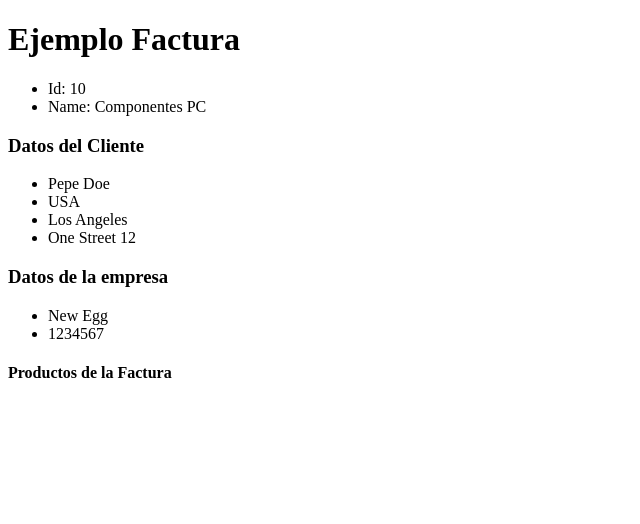
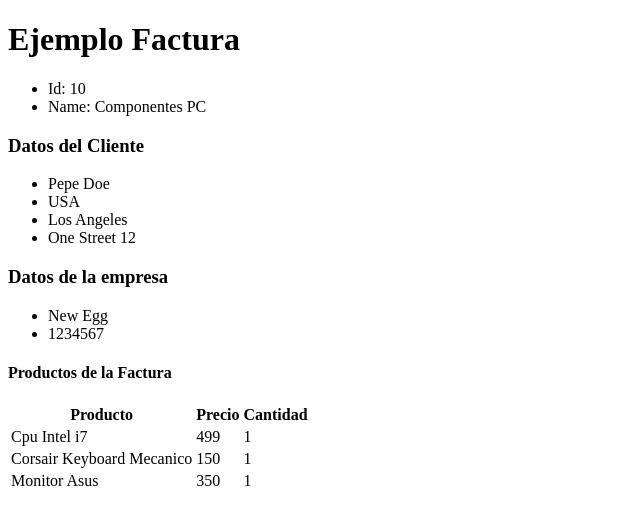
Before and after one commit to Memobig/03-InvoiceApp, a React (Vite) app: page / in a window 1280 px wide. Shown: the top 524 px of the page, without its empty margins (0-640 px from the left). Built offline with nearby package versions, Linux system fonts and the light colour scheme.

Commit message:
first commit

```diff
--- a/src/InvoiceApp.jsx
+++ b/src/InvoiceApp.jsx
@@ -2,9 +2,9 @@
 
 export const InvoiceApp = () => {
 
-    const {id, name, client, company, items} = getInvoice();
-    const {name: clientName, lastName, address} = client;
-    const { country, city, street, number} = address;
+    const { id, name, client, company, items } = getInvoice();
+    const { name: clientName, lastName, address } = client;
+    const { country, city, street, number } = address;
 
     return (
         <>
@@ -26,6 +26,29 @@
                 <li>{company.fiscalNumber}</li>
             </ul>
             <h4>Productos de la Factura</h4>
+            <table>
+                <thead>
+                    <tr>
+                        <th>Producto</th>
+                        <th>Precio</th>
+                        <th>Cantidad</th>
+                    </tr>
+                </thead>
+                <tbody>
+
+                    {items.map(({key, product, price, quantity}) => (
+
+                            <tr key = {key}>
+                                <td>{product}</td>
+                                <td>{price}</td>
+                                <td>{quantity}</td>
+                            </tr>
+                        ))
+                    }
+
+
+                </tbody>
+            </table>
 
         </>
     )
--- a/src/data/invoice.js
+++ b/src/data/invoice.js
@@ -17,16 +17,19 @@
     },
     items: [
         {
+            id: 1,
             product: 'Cpu Intel i7',
             price: 499,
             quantity: 1,
         },
         {
+            id: 2,
             product: 'Corsair Keyboard Mecanico',
             price: '150',
             quantity: 1,
         },
         {
+            id: 3,
             product: 'Monitor Asus',
             price: '350',
             quantity: 1,
```
